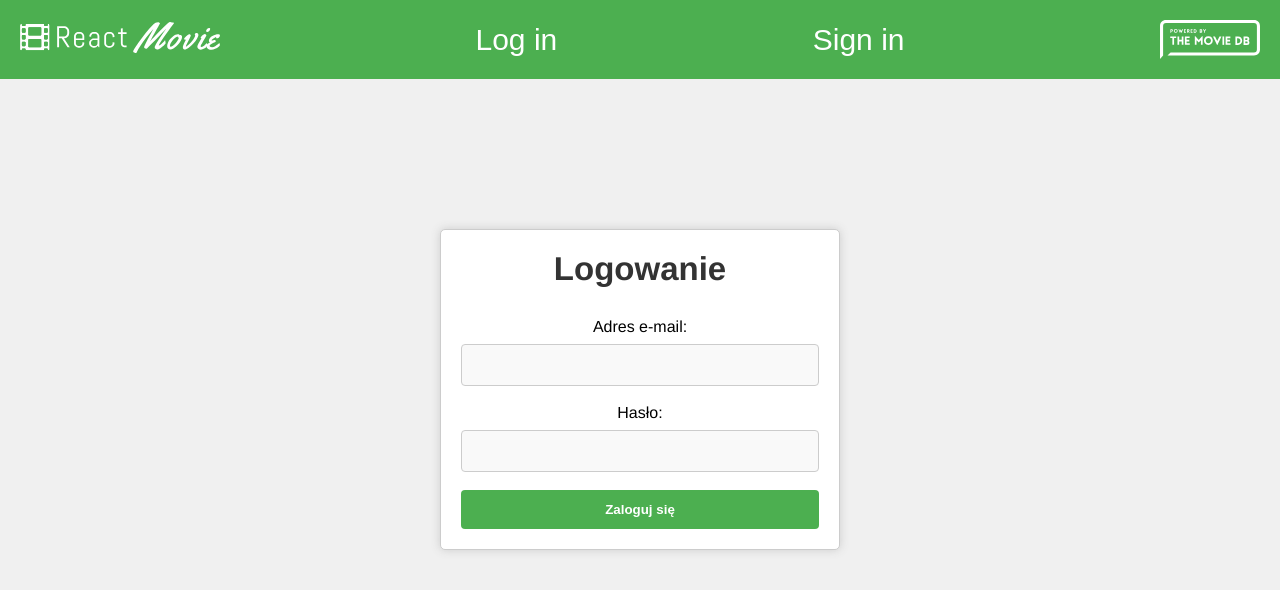
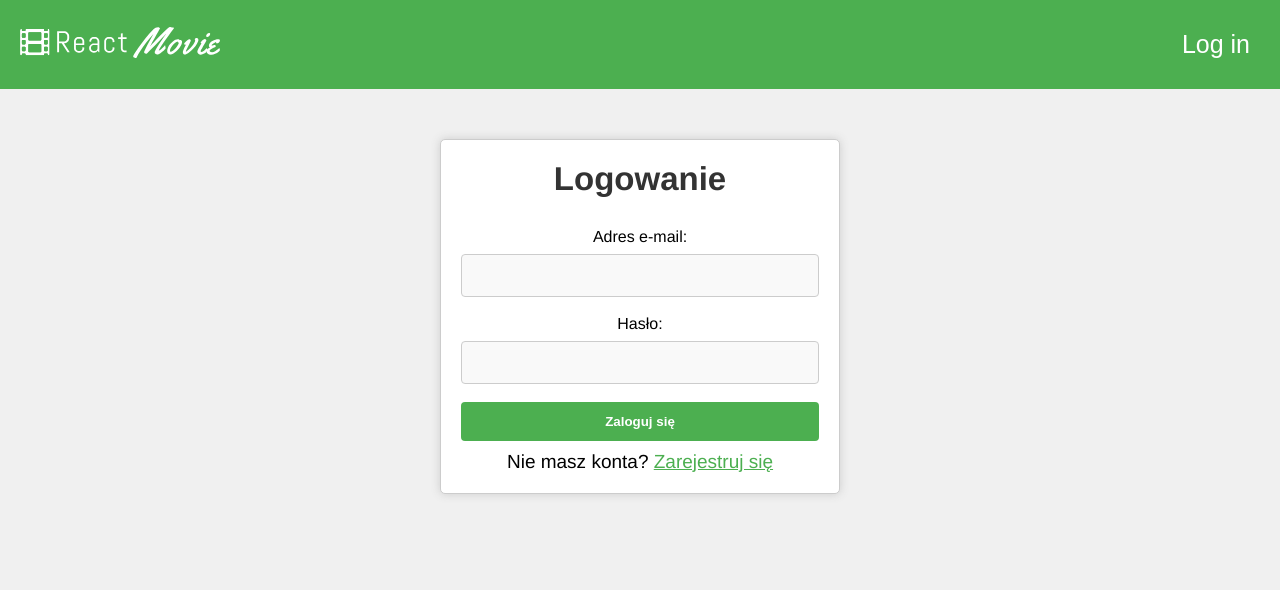
Before and after one commit to antonmaisiuk/movies-app, a React (Create React App) app in the folder client/: page /login in a window 1280 px wide. Shown: the top 590 px of the page. Built offline with nearby package versions, Linux system fonts and the light colour scheme.

Commit message:
Edycja stylizacji, zmiana przycisków w header, zmian ustawień serwera

```diff
--- a/client/src/components/Header/Header.styles.ts
+++ b/client/src/components/Header/Header.styles.ts
@@ -21,6 +21,20 @@
     }
 `;
 
+export const StyledButton = styled.button`
+  color: white;
+  font-size: 25px;
+  padding: 10px;
+  border: none;
+  background-color: transparent;
+  -webkit-border-radius: 8px;
+  -moz-border-radius: 8px;
+  border-radius: 8px;
+
+  &:hover {
+    color: #dcdada;
+  }
+`;
 
 export const TMDBLogoImg = styled.img`
     width: 100px;
--- a/client/src/components/Header/index.tsx
+++ b/client/src/components/Header/index.tsx
@@ -1,20 +1,27 @@
 import React from "react";
-import { Link } from "react-router-dom";
-import { Wrapper, Content, LogoImg, TMDBLogoImg } from "./Header.styles";
+import {Link, useNavigate} from "react-router-dom";
+import {Wrapper, Content, LogoImg, TMDBLogoImg, StyledButton} from "./Header.styles";
 import RMDBLogo from "../../images/react-movie-logo.svg";
 import TMDBLogo from "../../images/tmdb_logo.svg";
-import { hover } from "@testing-library/user-event/dist/hover";
+import {hover} from "@testing-library/user-event/dist/hover";
 
-const Header:React.FC = () => {
+const Header: React.FC = () => {
+
+  const authToken = localStorage.getItem('jwt');
+  const navigate = useNavigate();
   return (
     <Wrapper>
       <Content>
         <Link to="/">
-          <LogoImg src={RMDBLogo} alt="rmdb-logo" />
+          <LogoImg src={RMDBLogo} alt="rmdb-logo"/>
         </Link>
-        <Link style={{ color: "white", fontSize: "30px", fontFamily: "sans-serif"}} to="/Login">Log in</Link>
-       <Link style={{ color: "white", fontSize: "30px", fontFamily: "sans-serif"}} to="/Registration">Sign in</Link>
-        <TMDBLogoImg src={TMDBLogo} alt="tmdb-logo" />
+        {authToken ?
+          <StyledButton onClick={()=> navigate('/account')}>Account</StyledButton> :
+          <StyledButton onClick={()=> navigate('/login')}>Log in</StyledButton>}
+
+        {/* <Link style={{ color: "white", fontSize: "30px", fontFamily: "sans-serif"}} to="/login">Log in</Link>*/}
+        {/*<Link style={{ color: "white", fontSize: "30px", fontFamily: "sans-serif"}} to="/registration">Sign in</Link>*/}
+        {/* <TMDBLogoImg src={TMDBLogo} alt="tmdb-logo" />*/}
       </Content>
     </Wrapper>
 
--- a/client/src/components/Login/Login.tsx
+++ b/client/src/components/Login/Login.tsx
@@ -1,5 +1,6 @@
-import React, { SyntheticEvent, useState } from 'react';
+import React, {SyntheticEvent, useState} from 'react';
 import './styles.loginModule.css'
+import {useNavigate} from "react-router-dom";
 
 function LoginForm() {
   const [email, setEmail] = useState('');
@@ -7,10 +8,7 @@
   const [error, setError] = useState('');
   const [successMessage, setSuccessMessage] = useState('');
 
-  // const handleSubmit = (event: { preventDefault: () => void; }) => {
-  //   event.preventDefault();
-
-    //Początek pobierania danych i logowania
+  const navigate = useNavigate();
 
   const handleSubmit = async (e: SyntheticEvent) => {
     e.preventDefault();
@@ -29,32 +27,30 @@
       if (response.ok) {
         const data = await response.json();
         localStorage.setItem('jwt', data.access_token);
-          console.log(data);
         setSuccessMessage('Zalogowano pomyślnie.');
-          //tutaj możesz zaimplementować zmianę stanu aplikacji np. przekierowanie do innej strony po zalogowaniu
+        setTimeout(()=> navigate('/'), 1000 );
       } else {
         const error = await response.json();
-          //błąd logowania
         setError(error.message);
       }
     }
   };
-  //};
 
   return (
     <form onSubmit={handleSubmit}>
       <h2>Logowanie</h2>
       <label>
         Adres e-mail:
-        <input type="email" value={email} onChange={(e) => setEmail(e.target.value)} />
+        <input type="email" value={email} onChange={(e) => setEmail(e.target.value)}/>
       </label>
       <label>
         Hasło:
-        <input type="password" value={password} onChange={(e) => setPassword(e.target.value)} />
+        <input type="password" value={password} onChange={(e) => setPassword(e.target.value)}/>
       </label>
-      {successMessage && <div>{successMessage}</div>}
+      {successMessage && <p className="success-message">{successMessage}</p>}
       {error && <p className="error-message">{error}</p>}
       <button type="submit">Zaloguj się</button>
+      <p className={'new_account'}>Nie masz konta? <a className={'register_href'} onClick={() => navigate('/registration')}>Zarejestruj się</a></p>
     </form>
   );
 }
--- a/client/src/components/Login/styles.loginModule.css
+++ b/client/src/components/Login/styles.loginModule.css
@@ -3,15 +3,14 @@
     background-color: #f0f0f0;
 }
 
-  /* stylowanie formularza logowania */
 form {
-    width: 400px; /* szerokość formularza */
-    margin: 150px auto; /* wyśrodkowanie formularza */
-    padding: 20px; /* odstępy wewnątrz formularza */
-    border-radius: 10px; /* zaokrąglenie rogów formularza */
-    background-color: #ffffff; /* kolor tła formularza */
-    box-shadow: 0px 0px 10px #cccccc; /* cień formularza */
-    font-family: 'Franklin Gothic Medium', 'Arial Narrow', Arial, sans-serif;
+    width: 400px;
+    margin: 64px auto;
+    padding: 20px;
+    border-radius: 10px;
+    background-color: #ffffff;
+    box-shadow: 0 0 10px #cccccc;
+    font-family: 'Franklin Gothic Medium', serif;
 }
 
 
@@ -19,18 +18,21 @@
     text-align: center;
     margin-bottom: 30px;
     color: #333333;
-    font-size:33px;
+    font-size: 33px;
 }
 
 
 form input {
     width: 100%;
-    padding: 12px 20px;
+    padding: 10px 20px;
     margin-bottom: 20px;
     border: none;
     border-radius: 4px;
     background-color: #f9f9f9;
-    font-family: 'sans-serif';
+    font-size: 15px;
+    font-weight: normal;
+    font-family: 'Franklin Gothic', serif;
+    /*font-family: 'sans-serif';*/
 }
 
 
@@ -46,8 +48,26 @@
 }
 
 .error-message {
-    color: red;
-    font-size: 0.8rem;
+    color: #ff0000ab;
+    font-size: 19px;
     text-align: center;
-    margin-top: 1rem;
+    margin: 15px 0;
 }
+.success-message {
+    color: rgb(0, 0, 0);
+    font-size: 19px;
+    text-align: center;
+    margin: 15px 0;
+}
+
+.new_account{
+    color: #000;
+    font-size: 19px;
+    text-align: center;
+    margin-top: 10px;
+}
+.register_href{
+    color: #4CAF50;
+    cursor: pointer;
+    text-decoration: underline;
+}
--- a/client/src/components/Registration/Registration.tsx
+++ b/client/src/components/Registration/Registration.tsx
@@ -1,5 +1,6 @@
-import React, { SyntheticEvent, useState } from 'react';
+import React, {SyntheticEvent, useState} from 'react';
 import './styles.registerModule.css'
+import {useNavigate} from "react-router-dom";
 
 function RegisterForm() {
   const [formData, setFormData] = useState({
@@ -8,6 +9,7 @@
     password: '',
     confirmPassword: '',
   });
+  const navigate = useNavigate();
   const [error, setError] = useState('');
   const [successMessage, setSuccessMessage] = useState('');
 
@@ -21,32 +23,31 @@
   const handleSubmit = async (e: SyntheticEvent) => {
     e.preventDefault();
     if (!formData.username || !formData.email || !formData.confirmPassword || !formData.password) {
-    setError('Podaj dane!');
-    }
-     else {
-      if(formData.password !== formData.confirmPassword){
+      setError('Prosze wypełnić wszystkie pola!');
+    } else {
+      if (formData.password !== formData.confirmPassword) {
         setError('Hasła nie są takie same');
-      }
-      else{
+      } else {
         setError('');
         const response = await fetch('http://localhost:5000/api/auth/register', {
           method: 'POST',
           headers: {'Content-Type': 'application/json; charset=UTF-8'},
           body: JSON.stringify({
-    username: formData.username,
             email: formData.email,
             password: formData.password,
-    passwordCheck: formData.confirmPassword,
+            username: formData.username,
           }),
         });
         if (response.ok) {
           setSuccessMessage('Rejestracja przebiegła pomyślnie.');
+          setTimeout(()=> navigate('/login'), 1000 );
         } else {
           const error = await response.json();
           setError(error.message);
         }
       }
-    }};
+    }
+  };
 
   return (
     <form onSubmit={handleSubmit}>
@@ -60,7 +61,6 @@
           onChange={handleChange}
         />
       </label>
-        <br />
       <label>
         Adres e-mail:
         <input
@@ -70,7 +70,6 @@
           onChange={handleChange}
         />
       </label>
-        <br />
       <label>
         Hasło:
         <input
@@ -80,7 +79,6 @@
           onChange={handleChange}
         />
       </label>
-        <br />
       <label>
         Potwierdź hasło:
         <input
@@ -90,9 +88,9 @@
           onChange={handleChange}
         />
       </label>
-        <br />
+      {successMessage && <div>{successMessage}</div>}
       {error && <p className="error-message">{error}</p>}
-        <input type="submit" value="Zarejestruj" />
+      <input type="submit" value="Zarejestruj"/>
     </form>
 
   );
--- a/client/src/components/Registration/styles.registerModule.css
+++ b/client/src/components/Registration/styles.registerModule.css
@@ -1,6 +1,6 @@
 form {
     width: 400px;
-    margin: 150px auto; /* wyśrodkowanie */
+    margin: 50px auto;
     text-align: center;
     padding: 20px;
     border: 1px solid #ccc;
@@ -41,9 +41,10 @@
 input[type="submit"]:hover {
     background-color: #45a049;
 }
+
 .error-message {
-    color: red;
-    font-size: 0.8rem;
+    color: #ff0000ab;
+    font-size: 19px;
     text-align: center;
-    margin-top: 1rem;
+    margin: 15px 0;
 }
```
Also changed, not shown: 2 other files (tests, documents, lock files or other folders). Lines whose indentation alone changed are shown as unchanged.
